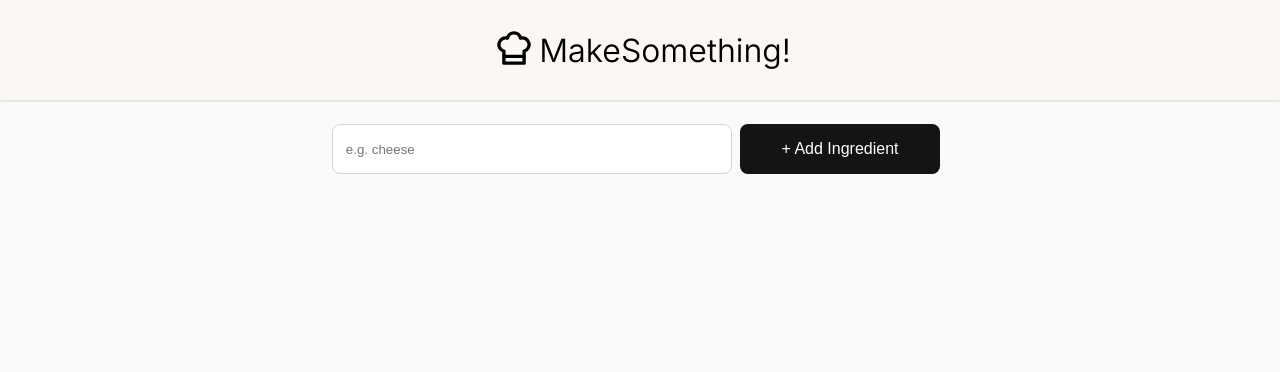
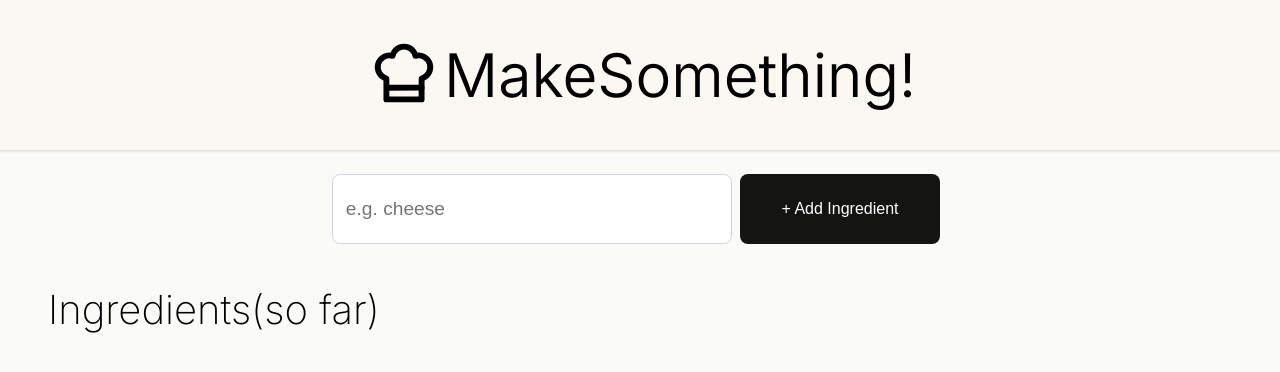
Before and after one commit to adeelakhani/MakeSomething-, a React (Vite) app: page / in a window 1280 px wide. Shown: the top 372 px of the page. Built offline with nearby package versions, Linux system fonts and the light colour scheme.

Commit message:
conditional renderring

```diff
--- a/components/Body.jsx
+++ b/components/Body.jsx
@@ -1,12 +1,12 @@
-import React, {useState} from "react";
+import {useState} from "react";
 
 export default function Body()
 {
-    //const ingredients = ["cheese", "bread", "ice cream", "tomato", "lettuce"];
     const [ingredients, setIngredients] = useState([]);
     const ingredientsLists = ingredients.map((ingredient) =>(
         <li key = {ingredient}>{ingredient}</li>
     ))
+    let numIngredients = ingredients.length;
     // function handleSubmitting(e)
     // {
     //     e.preventDefault();
@@ -19,8 +19,9 @@ export default function Body()
     //<form onSubmit={handleSubmitting} className="body">
     function handleSubmitting(formData)
     {
-        const ingredient = formData.get("ingredient");
-        setIngredients(prev => [...prev, ingredient]);
+        const getIngredient = Object.fromEntries(formData);
+        //  const newIngredient = formData.get("ingredient");
+        setIngredients(prev => [...prev, getIngredient.ingredient]);
 
     }
     return(
@@ -34,9 +35,19 @@ export default function Body()
                 />
                 <button>+ Add Ingredient</button>
             </form>
-            <ul>
+            <section>
+            <h2 className = "ingredientsHeader">Ingredients(so far)</h2>
+            <ul className="ingredientsList">
                 {ingredientsLists}
             </ul>
+            {numIngredients > 3 &&
+            <div className="readyBox">
+                <h1>Ready to submit?</h1>
+                <button>See recipe</button>
+            </div>}
+
+            </section>
+
 
         </main>
 )
--- a/package.json
+++ b/package.json
@@ -10,8 +10,8 @@
     "preview": "vite preview"
   },
   "dependencies": {
-    "react": "^18.3.1",
-    "react-dom": "^18.3.1",
+    "react": "19.0.0",
+    "react-dom": "19.0.0",
     "react-icons": "^5.4.0"
   },
   "devDependencies": {
--- a/src/index.css
+++ b/src/index.css
@@ -5,6 +5,18 @@ body {
     margin: 0;
     font-family: Inter, sans-serif;
     background: #FAFAF8;
+}
+.ingredientsHeader{
+    display: flex;
+    justify-content: flex-start;
+    margin-left: 3rem;
+    font-weight: 200;
+    font-size: 40px;
+}
+.ingredientsList{
+    margin-left: 3rem;
+    font-size: 25px;
+    font-weight: 100;
 }
 .body{
     display: flex;
@@ -16,14 +28,46 @@ body {
     display: flex;
     border: 1px solid #D1D5DB;
     border-radius: 0.5rem;
-    width: 400px;
-    height: 50px;
+    width: 600px;
+    height: 70px;
+    font-size: larger;
+    font-weight: 200;
     padding: 0.2rem 0.8rem;
     min-width: 150px;
     max-width: 400px;
 }
+.readyBox{
+    font-size: 35px;
+    display: flex;
+    justify-content: space-between;
+    align-content: center;
+    align-items: center;
+    background-color: rgb(247, 238, 228);
+    margin-left: 10%;
+    margin-right: 10%;
+    height: 8rem;
+    border-radius: 0.5rem;
+}
+.readyBox > button {
+    font-weight: 200;
+    margin-right: 5%;
+    width: 250px;
+    height: 60px;
+    border-radius: 0.5rem;
+    background: rgb(242, 147, 63);
+    color: black;
+    font-size: large;
+    cursor: pointer;
+    border: none;  /* Removes any border */
+}
+
+.readyBox > h1{
+    font-size: 35px;
+    font-weight: 200;
+    margin-left: 5%;
+}
 .body > button{
-    height: 50px;
+    height: 70px;
     width: 200px;
     margin: 0.5rem;
     padding: 1rem;
@@ -42,17 +86,18 @@ body {
     justify-content: center;
     background-color: rgb(251, 247, 243);
     width: 100%;     /* Ensures full width */
-    height: 100px;   /* Fixed height for the header */
+    height:150px;   /* Fixed height for the header */
     box-shadow: 0px 1px 3px 0px rgba(0, 0, 0, 0.10), 0px 1px 2px 0px rgba(0, 0, 0, 0.06);
 }
 
 .title {
     font-weight: 350;
+    font-size: 60px;
 }
 
 
 .icon {
     padding: 0.3rem;
-    font-size: 50px;
+    font-size: 80px;
     margin-bottom: 0.2rem;
 }
```
Also changed, not shown: 1 other file (tests, documents, lock files or other folders).
